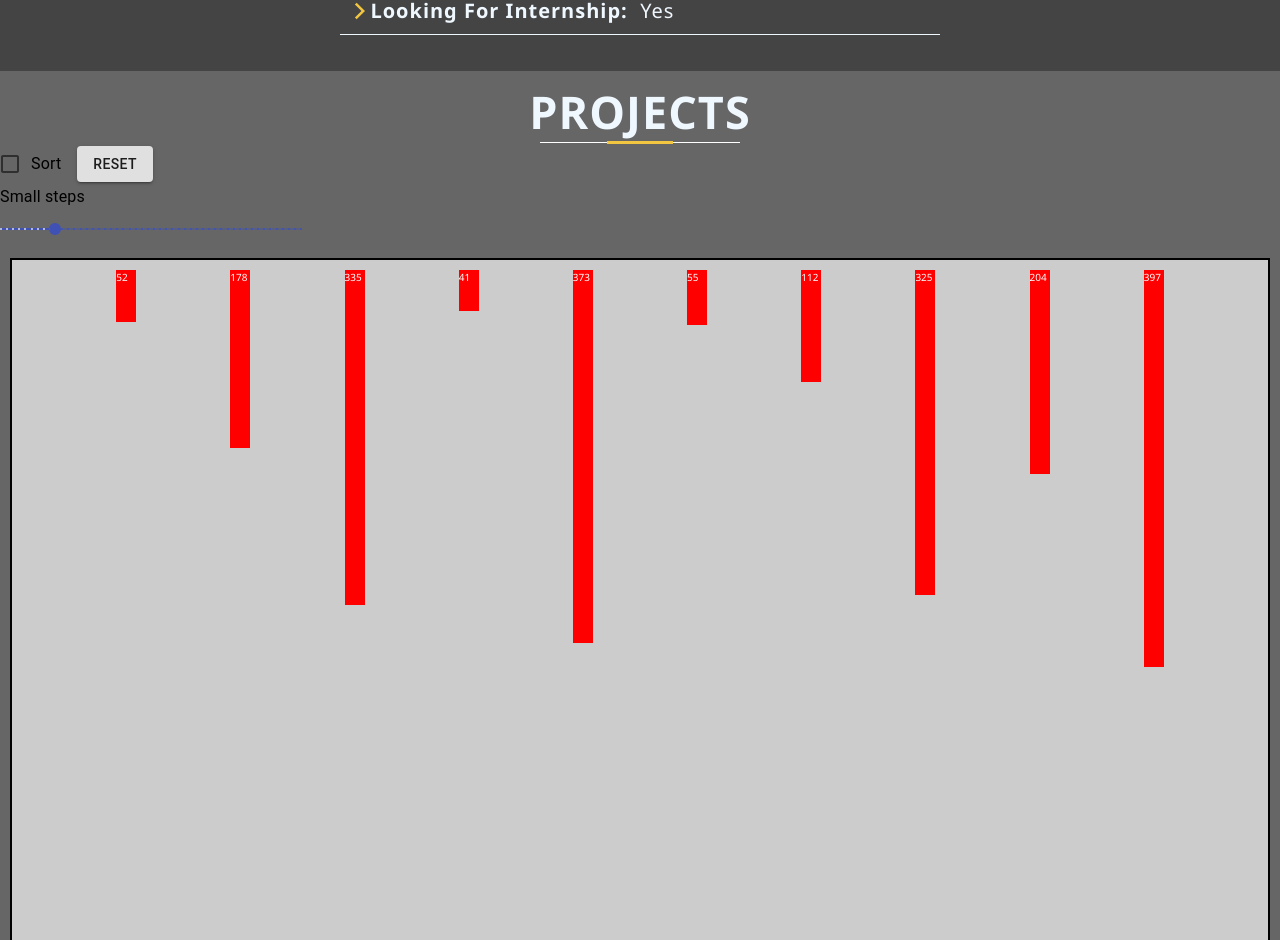
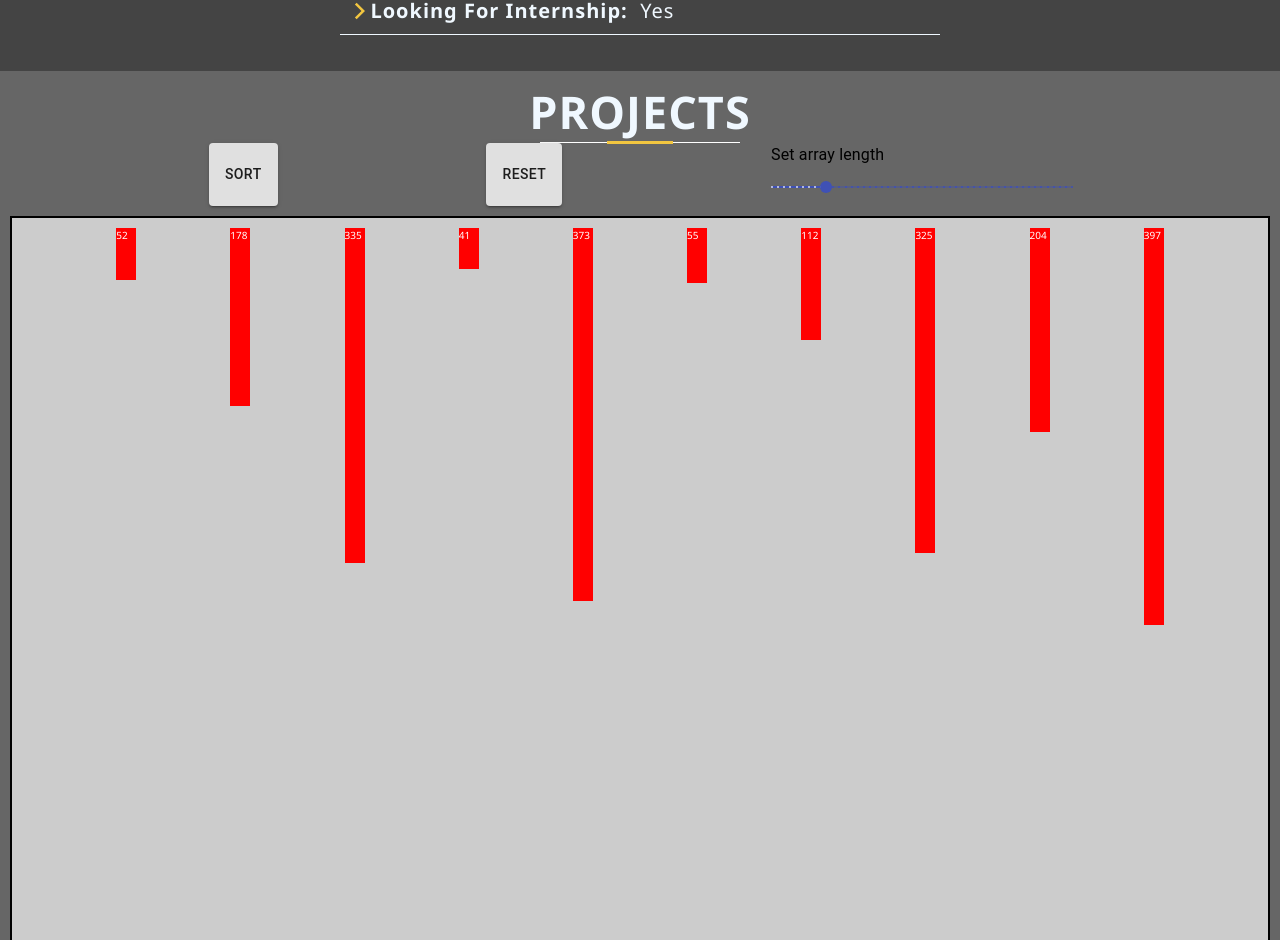
Before and after one commit to manishsencha/manishsencha.github.io, a React (Create React App) app: page / in a window 1280 px wide. Shown: the part 1972-2912 px from the top of the page. Built offline with nearby package versions, Linux system fonts and the light colour scheme; the HTML template or start-up script is replaced by a standard one.

Commit message:
added to projects

```diff
--- a/public/index.html
+++ b/public/index.html
@@ -24,7 +24,7 @@
       work correctly both with client-side routing and a non-root public URL.
       Learn how to configure a non-root public URL by running `npm run build`.
     -->
-    <title>React App</title>
+    <title>Manish Sencha</title>
   </head>
   <body>
     <noscript>You need to enable JavaScript to run this app.</noscript>
--- a/src/CSS/Quicksort.css
+++ b/src/CSS/Quicksort.css
@@ -9,3 +9,9 @@
     padding: 10px;
     border: 2px solid #000000;
 }
+.controls-layout {
+    display: flex;
+    flex-direction: row;
+    flex-wrap: wrap;
+    justify-content: space-evenly;
+}
--- a/src/Components/Quicksort.js
+++ b/src/Components/Quicksort.js
@@ -1,12 +1,5 @@
-import {
-  Button,
-  Checkbox,
-  FormControlLabel,
-  makeStyles,
-  Slider,
-  Typography,
-} from "@material-ui/core";
-import React, { useState, useEffect } from "react";
+import { Button, makeStyles, Slider, Typography } from "@material-ui/core";
+import React, { useState } from "react";
 
 import "../CSS/Quicksort.css";
 import Bar from "./Bar";
@@ -18,25 +11,27 @@ const useStyles = makeStyles({
 });
 
 function valuetext(value) {
-  return `${value}C`
+  return `${value}`;
 }
 export default function Quicksort() {
   const classes = useStyles();
-  const [val, changeVal ] = useState(10);
+  const [val, changeVal] = useState(10);
   const [arr, setArr] = useState(
     [...Array(val)].map(() => Math.floor(Math.random() * Math.floor(400)))
   );
-  const [st, changeSt] = useState(false);
+
   const changevalue = (val) => {
     changeVal(val);
-      setArr(  [...Array(val)].map(() => Math.floor(Math.random() * Math.floor(400))));
-  }
+    setArr(
+      [...Array(val)].map(() => Math.floor(Math.random() * Math.floor(400)))
+    );
+  };
   return (
     <>
-      <FormControlLabel
-        control={<Checkbox onChange={() => changeSt(!st)} />}
-        label="Sort"
-      />
+      <div className="controls-layout">
+        <Button variant="contained" onClick={() => setArr(() => arr.sort((a, b) => a- b).map((num) => num))}>
+          SORT
+        </Button>
         <Button
           variant="contained"
           onClick={() =>
@@ -47,12 +42,11 @@ export default function Quicksort() {
             )
           }
         >
-
           Reset
         </Button>
         <div className={classes.root}>
           <Typography id="discrete-slider-small-steps" gutterBottom>
-          Small steps
+            Set array length
           </Typography>
           <Slider
             defaultValue={val}
@@ -63,17 +57,12 @@ export default function Quicksort() {
             min={1}
             max={50}
             valueLabelDisplay="auto"
-          onChange ={(event, value) => changevalue(value)}
+            onChange={(event, value) => changevalue(value)}
           />
         </div>
+      </div>
       <div className="layout">
-        {st
-          ? arr
-              .sort((a, b) => a - b)
-              .map((num, idx) => {
-                return <Bar key={idx} height={num} />;
-              })
-          : arr.map((num, idx) => {
+        {arr.map((num, idx) => {
           return <Bar key={idx} height={num} />;
         })}
       </div>
```
Also changed, not shown: 2 other files (tests, documents, lock files or other folders). Lines whose indentation alone changed are shown as unchanged.
